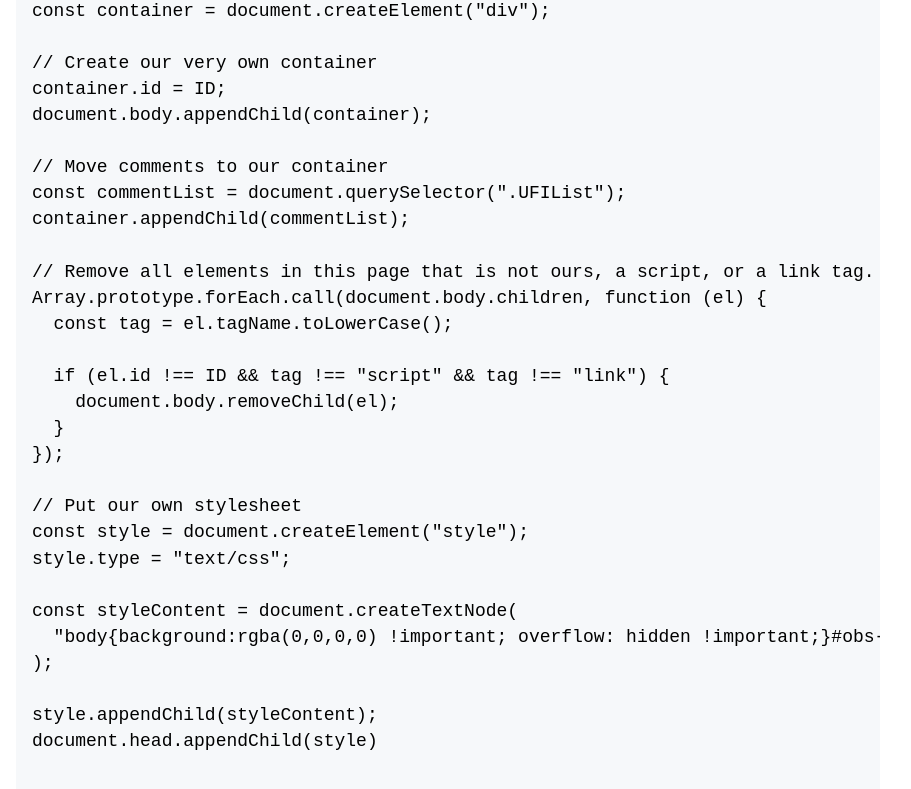
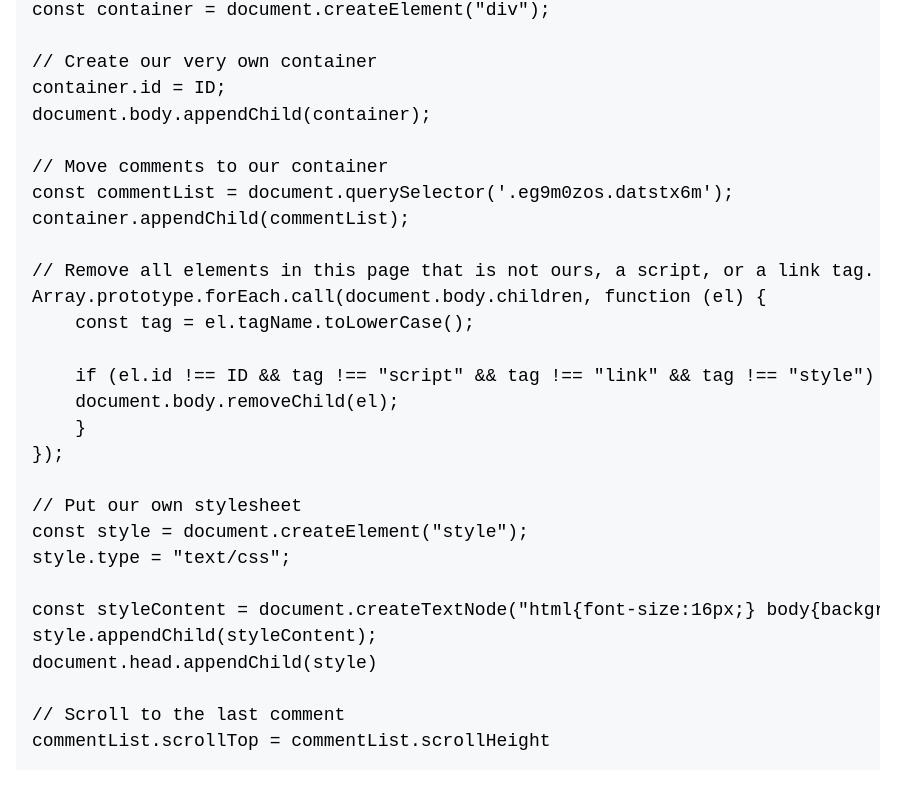
Before and after one commit to xxRockOnxx/obs-fb-live-comments, a plain HTML site: page index.html in a window 1280 px wide. Shown: the part 1829-2618 px from the top of the page, without its empty margins (192-1103 px from the left). Drawn offline with nearby package versions, Linux system fonts and the light colour scheme.

Commit message:
update code

```diff
--- a/index.html
+++ b/index.html
@@ -44,10 +44,13 @@
             overflow: auto;
             line-height: 1.45;
             background: #f6f8fa;
+            user-select: none;
+            cursor: pointer;
         }
 
         pre code {
             background: initial;
+            padding: 0;
         }
 
         ul {
@@ -94,7 +97,7 @@
 <p>This method has a chance of not working if Facebook updated their page.</p>
 <p>When that happens, visit this website again and check for an updated instructions.</p>
 <p>If there's none, let me know by submitting an issue on the repo.</p>
-<h2 id="instructions">Instructions</h2>
+<h2 id="instructions">Instructions (Updated Aug 04, 2020; Facebook's new theme)</h2>
 
 <div style="position: relative; padding-top: 56.25%;">
     <div style="position: absolute; top: 0; left: 0; right: 0; bottom: 0;">
@@ -121,77 +124,41 @@
     <li>You will be shown available Browser Sources even those that are not toggled in OBS. Select the one with your
         Facebook stream.
     </li>
-    <li>Paste the following code on the Console:</li>
+    <li>Paste the following code on the Console <strong>(Click to copy)</strong>:</li>
 </ul>
-<pre class=" language-javascript"><code class="prism  language-javascript"><span
-    class="token keyword">const</span> ID <span class="token operator">=</span> <span class="token string">"obs-fb-live-comments"</span><span
-    class="token punctuation">;</span>
-<span class="token keyword">const</span> container <span class="token operator">=</span> document<span
-        class="token punctuation">.</span><span class="token function">createElement</span><span
-        class="token punctuation">(</span><span class="token string">"div"</span><span
-        class="token punctuation">)</span><span class="token punctuation">;</span>
 
-<span class="token comment">// Create our very own container</span>
-container<span class="token punctuation">.</span>id <span class="token operator">=</span> ID<span
-        class="token punctuation">;</span>
-document<span class="token punctuation">.</span>body<span class="token punctuation">.</span><span
-        class="token function">appendChild</span><span class="token punctuation">(</span>container<span
-        class="token punctuation">)</span><span class="token punctuation">;</span>
+<pre id="js-code"><code class="language-javascript">const ID = "obs-fb-live-comments";
+const container = document.createElement("div");
 
-<span class="token comment">// Move comments to our container</span>
-<span class="token keyword">const</span> commentList <span class="token operator">=</span> document<span
-        class="token punctuation">.</span><span class="token function">querySelector</span><span
-        class="token punctuation">(</span><span class="token string">".UFIList"</span><span
-        class="token punctuation">)</span><span class="token punctuation">;</span>
-container<span class="token punctuation">.</span><span class="token function">appendChild</span><span
-        class="token punctuation">(</span>commentList<span class="token punctuation">)</span><span
-        class="token punctuation">;</span>
+// Create our very own container
+container.id = ID;
+document.body.appendChild(container);
 
-<span class="token comment">// Remove all elements in this page that is not ours, a script, or a link tag.</span>
-Array<span class="token punctuation">.</span>prototype<span class="token punctuation">.</span>forEach<span
-        class="token punctuation">.</span><span class="token function">call</span><span
-        class="token punctuation">(</span>document<span class="token punctuation">.</span>body<span
-        class="token punctuation">.</span>children<span class="token punctuation">,</span> <span class="token keyword">function</span> <span
-        class="token punctuation">(</span>el<span class="token punctuation">)</span> <span
-        class="token punctuation">{</span>
-  <span class="token keyword">const</span> tag <span class="token operator">=</span> el<span
-        class="token punctuation">.</span>tagName<span class="token punctuation">.</span><span class="token function">toLowerCase</span><span
-        class="token punctuation">(</span><span class="token punctuation">)</span><span
-        class="token punctuation">;</span>
+// Move comments to our container
+const commentList = document.querySelector('.eg9m0zos.datstx6m');
+container.appendChild(commentList);
 
-  <span class="token keyword">if</span> <span class="token punctuation">(</span>el<span
-        class="token punctuation">.</span>id <span class="token operator">!==</span> ID <span class="token operator">&amp;&amp;</span> tag <span
-        class="token operator">!==</span> <span class="token string">"script"</span> <span class="token operator">&amp;&amp;</span> tag <span
-        class="token operator">!==</span> <span class="token string">"link"</span><span
-        class="token punctuation">)</span> <span class="token punctuation">{</span>
-    document<span class="token punctuation">.</span>body<span class="token punctuation">.</span><span
-        class="token function">removeChild</span><span class="token punctuation">(</span>el<span
-        class="token punctuation">)</span><span class="token punctuation">;</span>
-  <span class="token punctuation">}</span>
-<span class="token punctuation">}</span><span class="token punctuation">)</span><span class="token punctuation">;</span>
+// Remove all elements in this page that is not ours, a script, or a link tag.
+Array.prototype.forEach.call(document.body.children, function (el) {
+    const tag = el.tagName.toLowerCase();
 
-<span class="token comment">// Put our own stylesheet</span>
-<span class="token keyword">const</span> style <span class="token operator">=</span> document<span
-        class="token punctuation">.</span><span class="token function">createElement</span><span
-        class="token punctuation">(</span><span class="token string">"style"</span><span
-        class="token punctuation">)</span><span class="token punctuation">;</span>
-style<span class="token punctuation">.</span>type <span class="token operator">=</span> <span class="token string">"text/css"</span><span
-        class="token punctuation">;</span>
+    if (el.id !== ID && tag !== "script" && tag !== "link" && tag !== "style") {
+    document.body.removeChild(el);
+    }
+});
 
-<span class="token keyword">const</span> styleContent <span class="token operator">=</span> document<span
-        class="token punctuation">.</span><span class="token function">createTextNode</span><span
-        class="token punctuation">(</span>
-  <span class="token string">"body{background:rgba(0,0,0,0) !important; overflow: hidden !important;}#obs-fb-live-comments{width:100vw;height:100vh;display:flex;flex-direction:column;justify-content:flex-end;padding-bottom:16px}.UFIComment{background:rgba(0,0,0,0)}.UFICommentContentBlock{display:flex;align-items:center}.UFICommentContent{font-size:20px}.UFICommentBody{color:#fff;text-shadow:-1px -1px 0 #000,1px -1px 0 #000,-1px 1px 0 #000,1px 1px 0 #000}.UFICommentActions{display:none}"</span>
-<span class="token punctuation">)</span><span class="token punctuation">;</span>
+// Put our own stylesheet
+const style = document.createElement("style");
+style.type = "text/css";
 
-style<span class="token punctuation">.</span><span class="token function">appendChild</span><span
-        class="token punctuation">(</span>styleContent<span class="token punctuation">)</span><span
-        class="token punctuation">;</span>
-document<span class="token punctuation">.</span>head<span class="token punctuation">.</span><span
-        class="token function">appendChild</span><span class="token punctuation">(</span>style<span
-        class="token punctuation">)</span>
+const styleContent = document.createTextNode("html{font-size:16px;} body{background:rgba(0,0,0,0) !important;overflow: hidden !important;}#obs-fb-live-comments{width:100vw;height:100vh;display:flex;flex-direction:column;justify-content:flex-end;padding-bottom:16px }.eg9m0zos.datstx6m {background:rgba(0,0,0,0);height: auto !important; overflow-y: hidden !important;}._6coi.oygrvhab.ozuftl9m.l66bhrea.linoseic,.pgctjfs5.sf5mxxl7.q9uorilb{display:none}.nqmvxvec.s45kfl79.emlxlaya.bkmhp75w.spb7xbtv.a8c37x1j.fv0vnmcu.rs0gx3tq.l9j0dhe7{ align-self:center !important;}");
+style.appendChild(styleContent);
+document.head.appendChild(style)
 
+// Scroll to the last comment
+commentList.scrollTop = commentList.scrollHeight
 </code></pre>
+
 <h2 id="how-to-start-obs-with-remote-debugging">How To Start OBS With Remote Debugging</h2>
 <h3 id="windows">Windows</h3>
 <ul>
@@ -219,6 +186,14 @@ document<span class="token punctuation">.</span>head<span class="token punctuati
     and open an Issue.
 </p>
 
+<script>
+    const codeEl = document.getElementById('js-code')
+    codeEl.addEventListener('click', evt => {
+        navigator.clipboard.writeText(codeEl.textContent)
+        window.alert('Code copied to clipboard!')
+    })
+</script>
+
 <!-- Fathom - simple website analytics - https://github.com/usefathom/fathom -->
 <script>
   (function (f, a, t, h, o, m) {
```
Also changed, not shown: fb-comments.js (+6 -6 lines), README.md.
